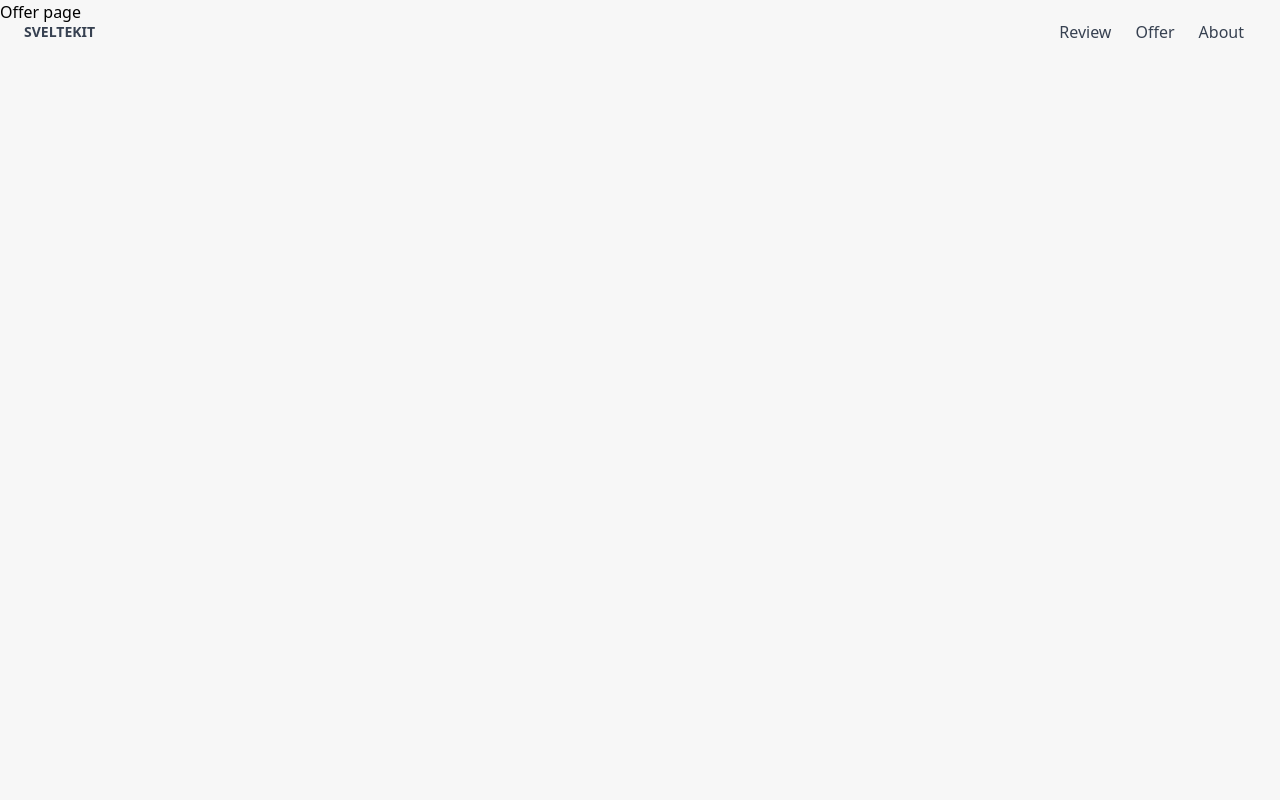
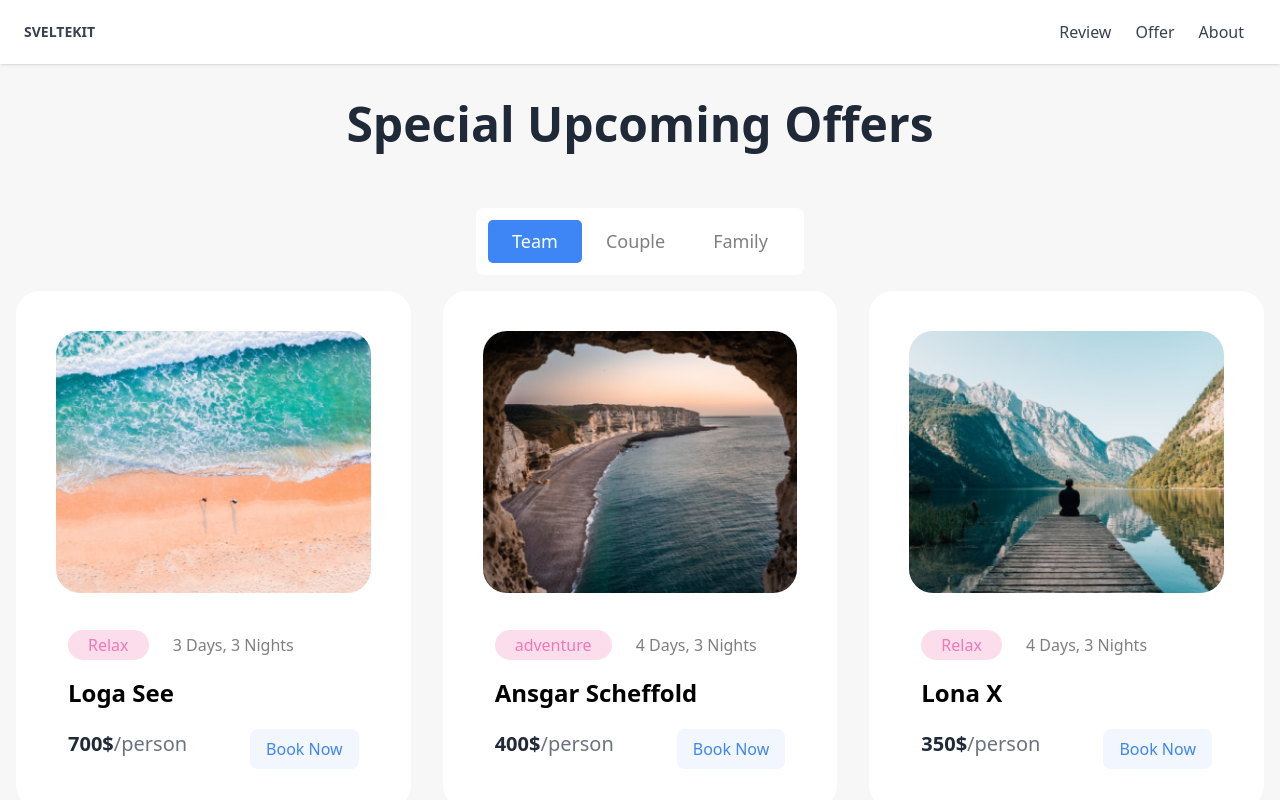
Before and after one commit to peterpan0225/sveltekit-app, a SvelteKit app: page /offer in a window 1280 px wide. Shown: the top 800 px of the page. Built offline with nearby package versions, Linux system fonts and the light colour scheme.

Commit message:
added offer page

```diff
--- a/src/routes/+layout.svelte
+++ b/src/routes/+layout.svelte
@@ -3,7 +3,7 @@
 	import Nabvar from '../lib/nabvar/Nabvar.svelte';
 
 	let y: number;
-	$: scrolled = y > 50 ? true : false;
+	$: scrolled = y >= 0 ? true : false;
 </script>
 
 <Nabvar {scrolled} />
--- a/src/routes/offer/+page.svelte
+++ b/src/routes/offer/+page.svelte
@@ -1,5 +1,57 @@
 <script lang="ts">
+  import TabBtnOffer from '$lib/tab/TabBtnOffer.svelte';
+	import sp_img_1 from '$lib/images/unsplash_1.png';
+	import sp_img_2 from '$lib/images/unsplash_2.png';
+	import sp_img_3 from '$lib/images/unsplash_3.png';
 
+	import CardOffer from '$lib/card/CardOffer.svelte';
 </script>
 
-<h1>Offer page</h1>
+<section class="w-full mt-10">
+	<div class="w-full flex flex-wrap flex-row">
+		<div class="w-full px-4 py-12">
+			<h1 class="lg:text-[48px] sm:text-[24px] text-[20px] font-semibold text-gray-800 text-center">
+				Special Upcoming Offers
+			</h1>
+		</div>
+    <TabBtnOffer />
+		<div class=" flex flex-row flex-wrap mx-auto">
+			<div class="w-full sm:w-1/2 md:w-1/3">
+				<CardOffer
+					img_name={sp_img_1}
+					travel_reason="Relax"
+					travel_period="3 Days, 3 Nights"
+					travel_place="Loga See"
+					travel_price="700"
+				/>
+			</div>
+			<div class="w-full sm:w-1/2 md:w-1/3">
+				<CardOffer
+					img_name={sp_img_2}
+					travel_reason="adventure"
+					travel_period="4 Days, 3 Nights"
+					travel_place="Ansgar Scheffold"
+					travel_price="400"
+				/>
+			</div>
+			<div class="w-full sm:w-1/2 md:w-1/3">
+				<CardOffer
+					img_name={sp_img_3}
+					travel_reason="Relax"
+					travel_period="4 Days, 3 Nights"
+					travel_place="Lona X"
+					travel_price="350"
+				/>
+			</div>
+      <div class="w-full sm:w-1/2 md:w-1/3">
+				<CardOffer
+					img_name={sp_img_3}
+					travel_reason="Relax"
+					travel_period="4 Days, 3 Nights"
+					travel_place="Lona X"
+					travel_price="350"
+				/>
+			</div>
+		</div>
+	</div>
+</section>
```
